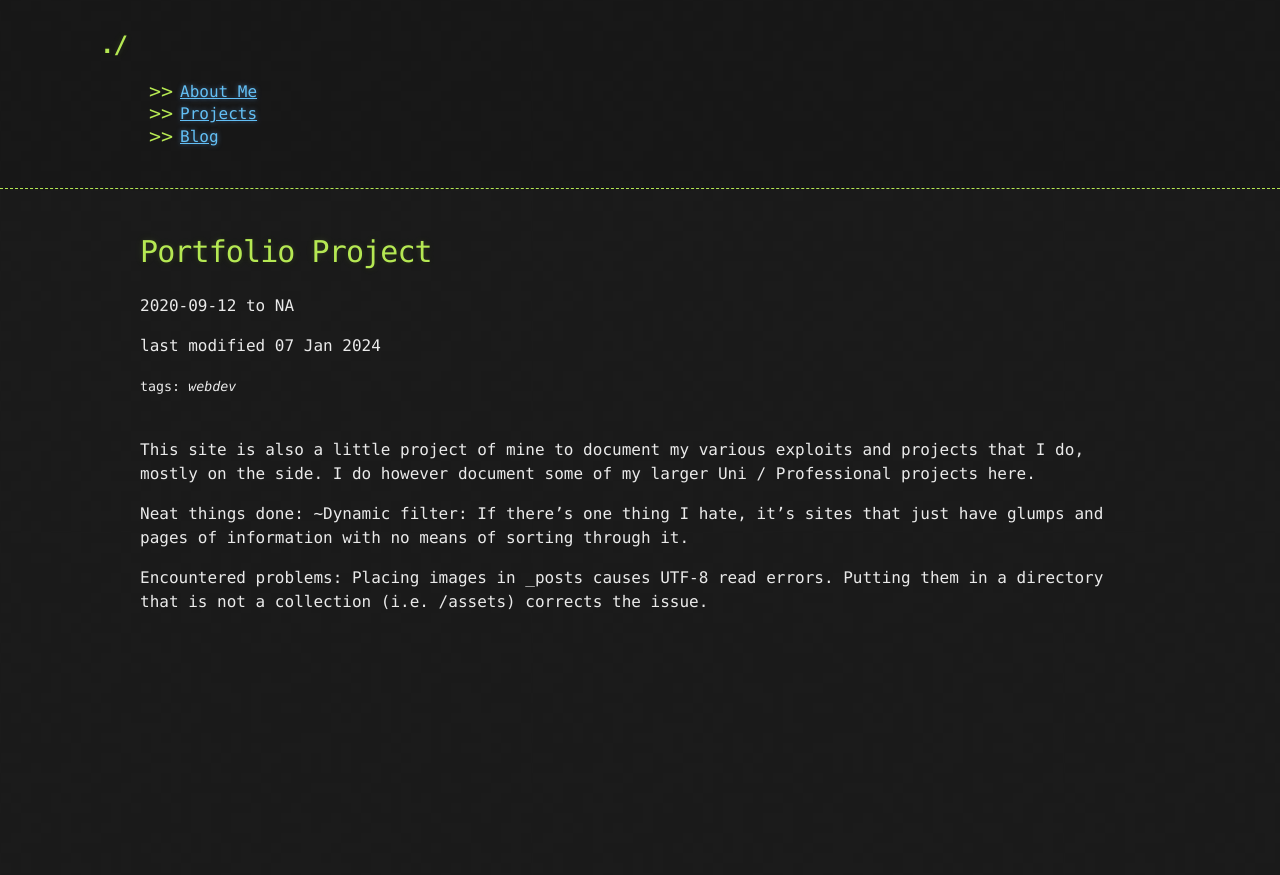
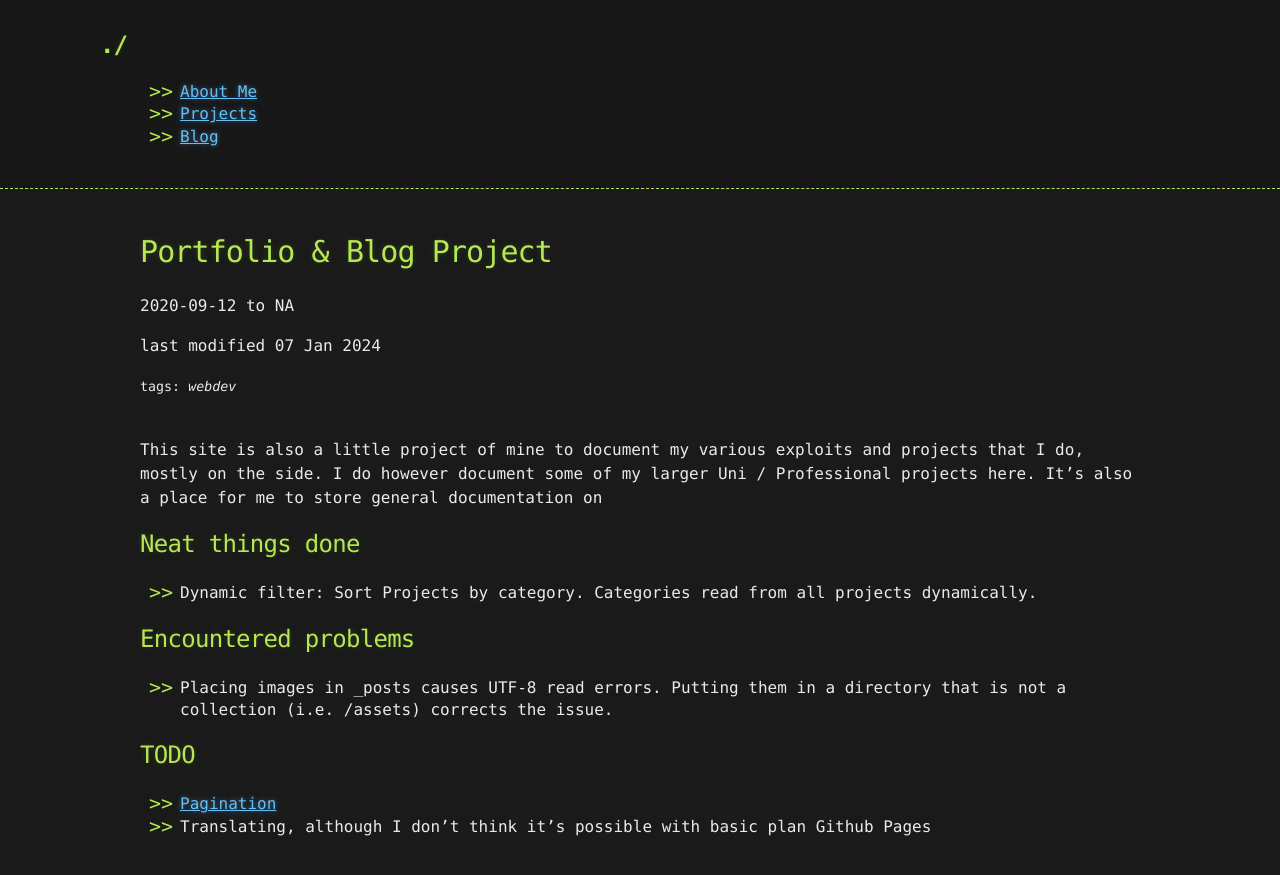
Before and after one commit to HubbleCommand/HubbleCommand.github.io, a Jekyll site: the page built from _projects/portfolio-project.md, in a window 1280 px wide. Shown: the top 875 px of the page. Built offline with Jekyll 4.4.1, drawn with Linux system fonts in a browser that asks for light colours; nearby versions of some CDN libraries.

Commit message:
Update portfolio-project.md

```diff
--- a/_projects/portfolio-project.md
+++ b/_projects/portfolio-project.md
@@ -1,6 +1,6 @@
 ---
 layout: project
-title: "Portfolio Project"
+title: "Portfolio & Blog Project"
 categories: ["WebDev"]
 programming-languages: ["JS"]
 start-date : 2020-09-12
@@ -8,11 +8,14 @@ end-date : NA
 last_modified_at : 2024-01-07
 ---
 
-This site is also a little project of mine to document my various exploits and projects that I do, mostly on the side. I do however document some of my larger Uni / Professional projects here.
+This site is also a little project of mine to document my various exploits and projects that I do, mostly on the side. I do however document some of my larger Uni / Professional projects here. It's also a place for me to store general documentation on
 
-Neat things done:
-~Dynamic filter:
-If there's one thing I hate, it's sites that just have glumps and pages of information with no means of sorting through it.
+## Neat things done
+- Dynamic filter: Sort Projects by category. Categories read from all projects dynamically.
 
-Encountered problems:
-Placing images in _posts causes UTF-8 read errors. Putting them in a directory that is not a collection (i.e. /assets) corrects the issue.
+## Encountered problems
+- Placing images in _posts causes UTF-8 read errors. Putting them in a directory that is not a collection (i.e. /assets) corrects the issue.
+
+## TODO
+- [Pagination](https://jekyllrb.com/docs/pagination/)
+- Translating, although I don't think it's possible with basic plan Github Pages
```
